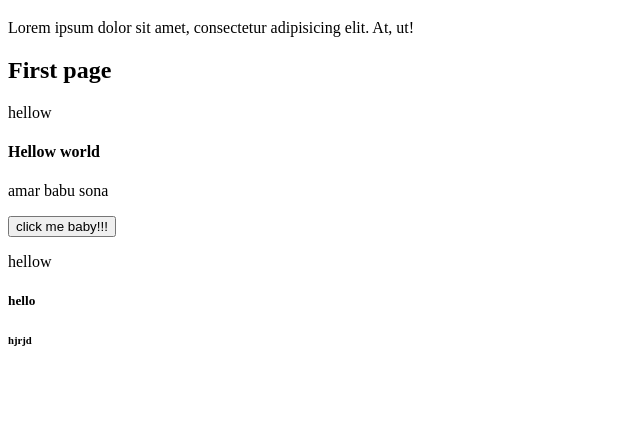
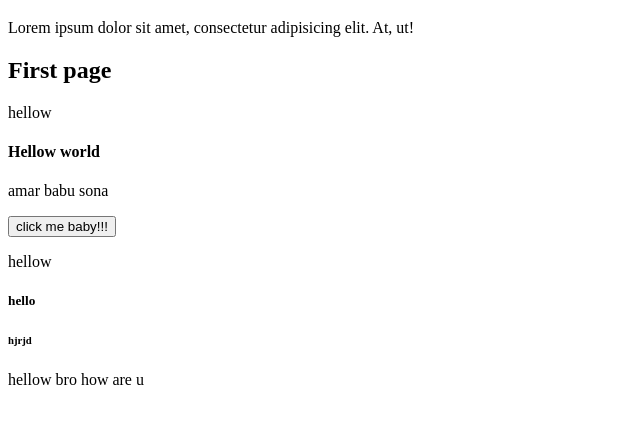
Before and after one commit to Mamun318/my-first-website, a plain HTML site: page index.html in a window 1280 px wide. Shown: the part 61-484 px from the top of the page, without its empty margins (0-640 px from the left). Drawn offline with Linux system fonts and the light colour scheme.

Commit message:
second latest added

```diff
--- a/index.html
+++ b/index.html
@@ -18,5 +18,6 @@
     <p>hellow</p>
     <h5>hello</h5>
     <h6>hjrjd</h6>
+    <span>hellow bro how are u</span>
 </body>
 </html>
```
Also changed, not shown: 1 other file.
